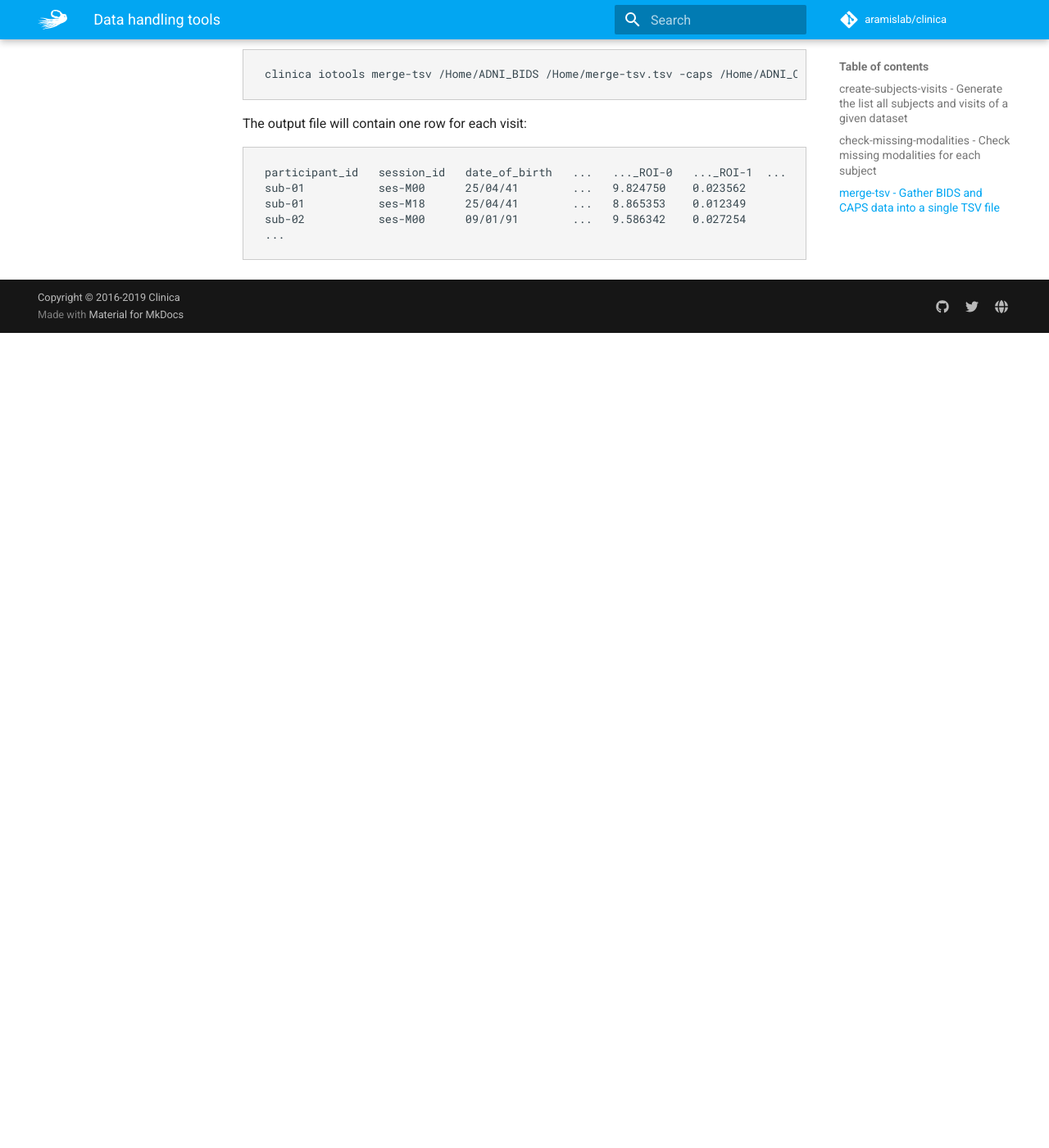
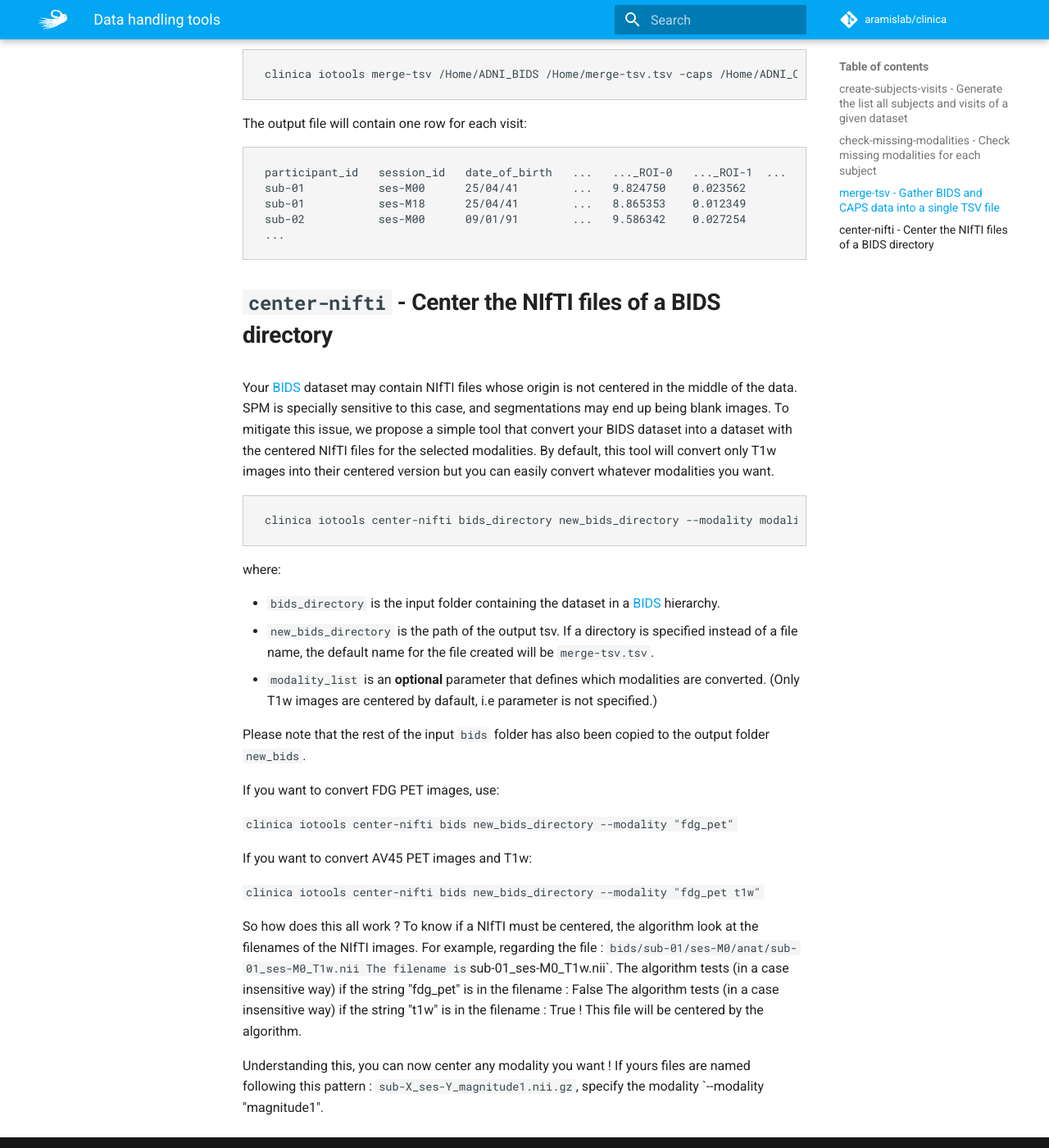
Before and after one commit to aramis-lab/clinica, an MkDocs documentation site: the page built from docs/IO.md, in a window 1280 px wide and 1400 px high, scrolled down 3155 px. Shown: the whole window at 82% size. Built offline with MkDocs 1.6.1 and Material for MkDocs 9.7.7, drawn with Linux system fonts in a browser that asks for light colours; comment, search, counter and statistics services are not loaded; before the commit the page ends 3561 px from its top, so only the background shows below that.

Commit message:
Add wiki for clinica iotools center-nifti

````diff
--- a/docs/IO.md
+++ b/docs/IO.md
@@ -105,3 +105,36 @@ sub-01           ses-M18      25/04/41        ...   8.865353    0.012349
 sub-02           ses-M00      09/01/91        ...   9.586342    0.027254
 ...
 ```
+
+##`center-nifti` - Center the NIfTI files of a BIDS directory
+Your [BIDS](http://bids.neuroimaging.io) dataset may contain NIfTI files whose origin is not centered in the middle of the data. SPM is specially sensitive to this case, and segmentations may end up being blank images. To mitigate this issue, we propose a simple tool that convert your BIDS dataset into a dataset with the centered NIfTI files for the selected modalities.
+By default, this tool will convert only T1w images into their centered version but you can easily convert whatever modalities you want.
+
+
+```
+clinica iotools center-nifti bids_directory new_bids_directory --modality modality
+```
+where:
+
+- `bids_directory` is the input folder containing the dataset in a [BIDS](http://bids.neuroimaging.io) hierarchy.
+- `new_bids_directory` is the path of the output tsv. If a directory is specified instead of a file name, the default name for the file created will be `merge-tsv.tsv`.
+- `modality_list` is an **optional** parameter that defines which modalities are converted. (Only T1w images are centered by dafault, i.e parameter is not specified.)
+
+Please note that the rest of the input `bids` folder has also been copied to the output folder `new_bids`.
+
+If you want to convert FDG PET images, use:
+
+`clinica iotools center-nifti bids new_bids_directory --modality "fdg_pet"`
+
+If you want to convert AV45 PET images and T1w:
+
+`clinica iotools center-nifti bids new_bids_directory --modality "fdg_pet t1w"`
+
+So how does this all work ? To know if a NIfTI must be centered, the algorithm look at the filenames of the NIfTI images.
+For example, regarding the file : `bids/sub-01/ses-M0/anat/sub-01_ses-M0_T1w.nii
+The filename is `sub-01_ses-M0_T1w.nii`.
+The algorithm tests (in a case insensitive way) if the string "fdg_pet" is in the filename : False
+The algorithm tests (in a case insensitive way) if the string "t1w" is in the filename : True !
+This file will be centered by the algorithm.
+
+Understanding this, you can now center any modality you want ! If yours files are named following this pattern : `sub-X_ses-Y_magnitude1.nii.gz`, specify the modality `--modality "magnitude1".
````
